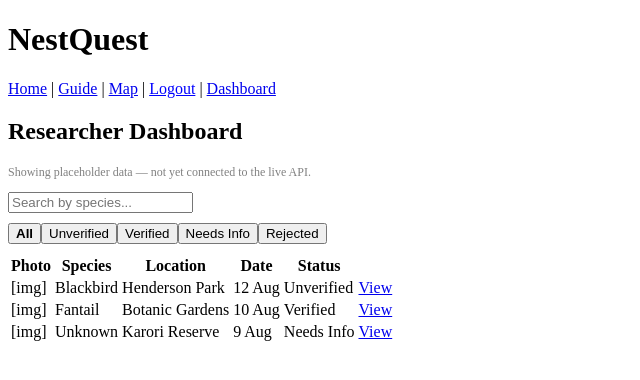
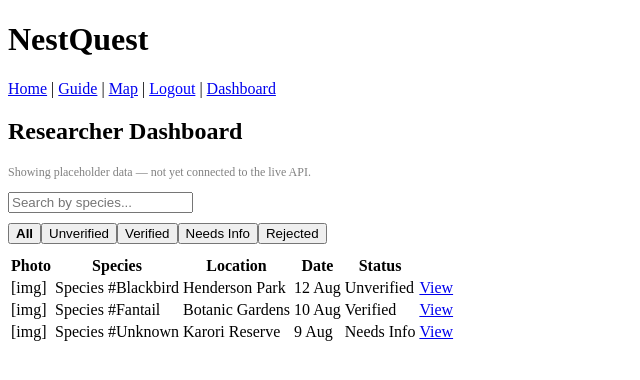
Before and after one commit to RogerStanley6090/nestquest-frontend, a React (Vite) app: page /dashboard in a window 1280 px wide. Shown: the top 380 px of the page, without its empty margins (0-640 px from the left). Built offline with nearby package versions, Linux system fonts and the light colour scheme; no server answers; sample sign-in values are in the browser's storage.

Commit message:
Fix species not being sent on submission and resolve species ID to name on Dashboard

```diff
--- a/src/Dashboard.jsx
+++ b/src/Dashboard.jsx
@@ -9,6 +9,20 @@ const MOCK_REPORTS = [
 ]
 
 const STATUS_LABELS = { all: 'All', unverified: 'Unverified', verified: 'Verified', needs_info: 'Needs Info', rejected: 'Rejected' }
+
+const SPECIES_NAMES = {
+  1: 'Blackbird',
+  2: 'Fantail / Pīwakawaka',
+  3: 'Silvereye / Tauhou',
+  4: 'Grey Warbler / Riroriro',
+  5: 'Song Thrush',
+}
+
+function formatSpecies(species) {
+  if (species == null) return '—'
+  if (typeof species === 'object') return species.name || '—'
+  return SPECIES_NAMES[species] || `Species #${species}`
+}
 
 function formatLocation(location) {
   if (!location) return '—'
@@ -41,7 +55,7 @@ function Dashboard() {
     const matchesStatus = statusFilter === 'all' || r.status === statusFilter
     const matchesSearch =
       searchTerm.trim() === '' ||
-      (r.species || '').toLowerCase().includes(searchTerm.trim().toLowerCase())
+      formatSpecies(r.species).toLowerCase().includes(searchTerm.trim().toLowerCase())
     return matchesStatus && matchesSearch
   })
 
@@ -90,7 +104,7 @@ function Dashboard() {
           {visibleReports.map((r) => (
             <tr key={r.id}>
               <td>[img]</td>
-              <td>{r.species || '—'}</td>
+              <td>{formatSpecies(r.species)}</td>
               <td>{formatLocation(r.location)}</td>
               <td>{r.date || r.created_at || '—'}</td>
               <td>{STATUS_LABELS[r.status] || r.status || '—'}</td>
--- a/src/ReportingForm.jsx
+++ b/src/ReportingForm.jsx
@@ -4,7 +4,15 @@ import { MapContainer, TileLayer, Marker, useMapEvents } from 'react-leaflet'
 import 'leaflet/dist/leaflet.css'
 import { publicApi } from './api/client.js'
 
-const DEFAULT_CENTER = [-36.8485, 174.7633]
+const DEFAULT_CENTER = [-36.8485, 174.7633] // Auckland — only used if geolocation fails/denied
+
+const SPECIES_ID_MAP = {
+  blackbird: 1,
+  fantail: 2,
+  silvereye: 3,
+  greywarbler: 4,
+  songthrush: 5,
+}
 
 function LocationPicker({ position, onPick }) {
   useMapEvents({
@@ -27,7 +35,7 @@ function ReportingForm() {
 
   const [position, setPosition] = useState(null)
   const [locating, setLocating] = useState(true)
-  const [locationSource, setLocationSource] = useState(null)
+  const [locationSource, setLocationSource] = useState(null) // 'gps' | 'manual'
 
   const [photoFile, setPhotoFile] = useState(null)
   const [photoPreview, setPhotoPreview] = useState(null)
@@ -94,6 +102,7 @@ function ReportingForm() {
 
     const payload = {
       ...guideAnswers,
+      species: SPECIES_ID_MAP[guideAnswers.key_result] || null,
       notes,
       contact_email: email || null,
       location: {
@@ -114,8 +123,6 @@ function ReportingForm() {
           console.log('Photo upload response:', photoResponse)
         } catch (photoErr) {
           console.error('Photo upload failed:', photoErr)
-          // Report already saved successfully — don't block the user on a photo failure,
-          // just let them know it didn't attach.
           setError(`Report saved, but the photo could not be uploaded: ${photoErr.message}`)
           setSubmitting(false)
           return
```
